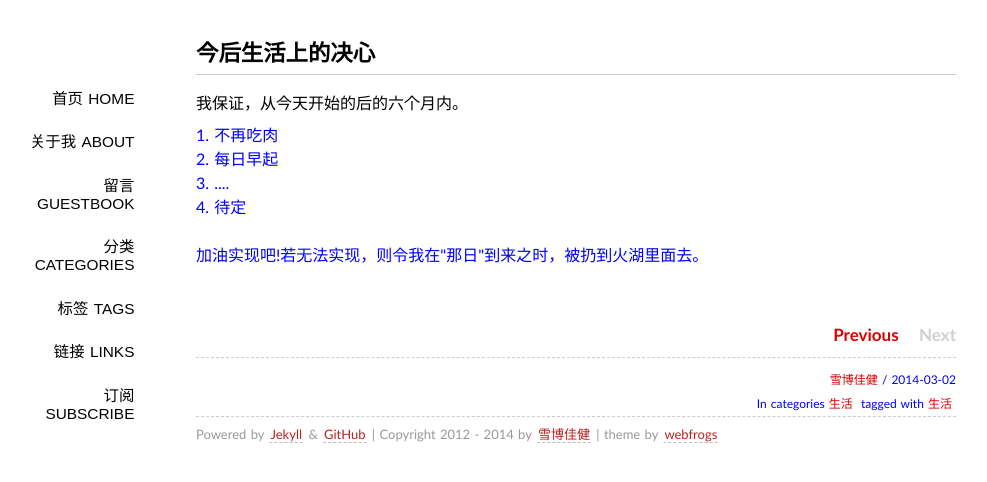
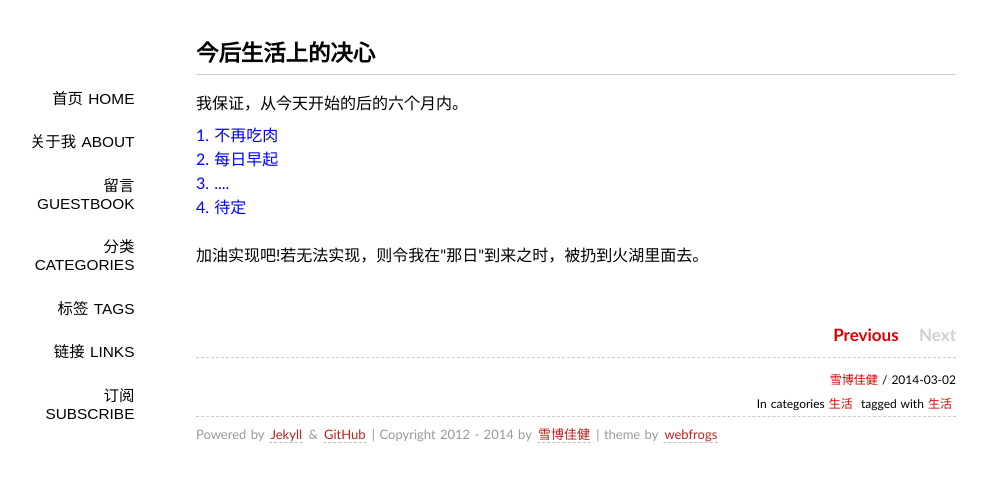
Before and after one commit to Successor/bigyuki.github.com, a Jekyll site: the page built from _posts/2014-03-02-Status.md, in a window 1280 px wide. Shown: the top 482 px of the page, without its empty margins (144-1131 px from the left). Built offline with Jekyll 4.4.1, drawn with Linux system fonts in a browser that asks for light colours; Markdown is read by kramdown in place of the engine named in the settings; comment, search, counter and statistics services are not loaded.

Commit message:
Update 2014-03-02-Status.md

```diff
--- a/_posts/2014-03-02-Status.md
+++ b/_posts/2014-03-02-Status.md
@@ -14,6 +14,6 @@ tags: [生活]
 3. ....<br/>
 4. 待定<br/>
 <br/>
-<font/>
+<font color=black>
 
 加油实现吧!若无法实现，则令我在"那日"到来之时，被扔到火湖里面去。
```
